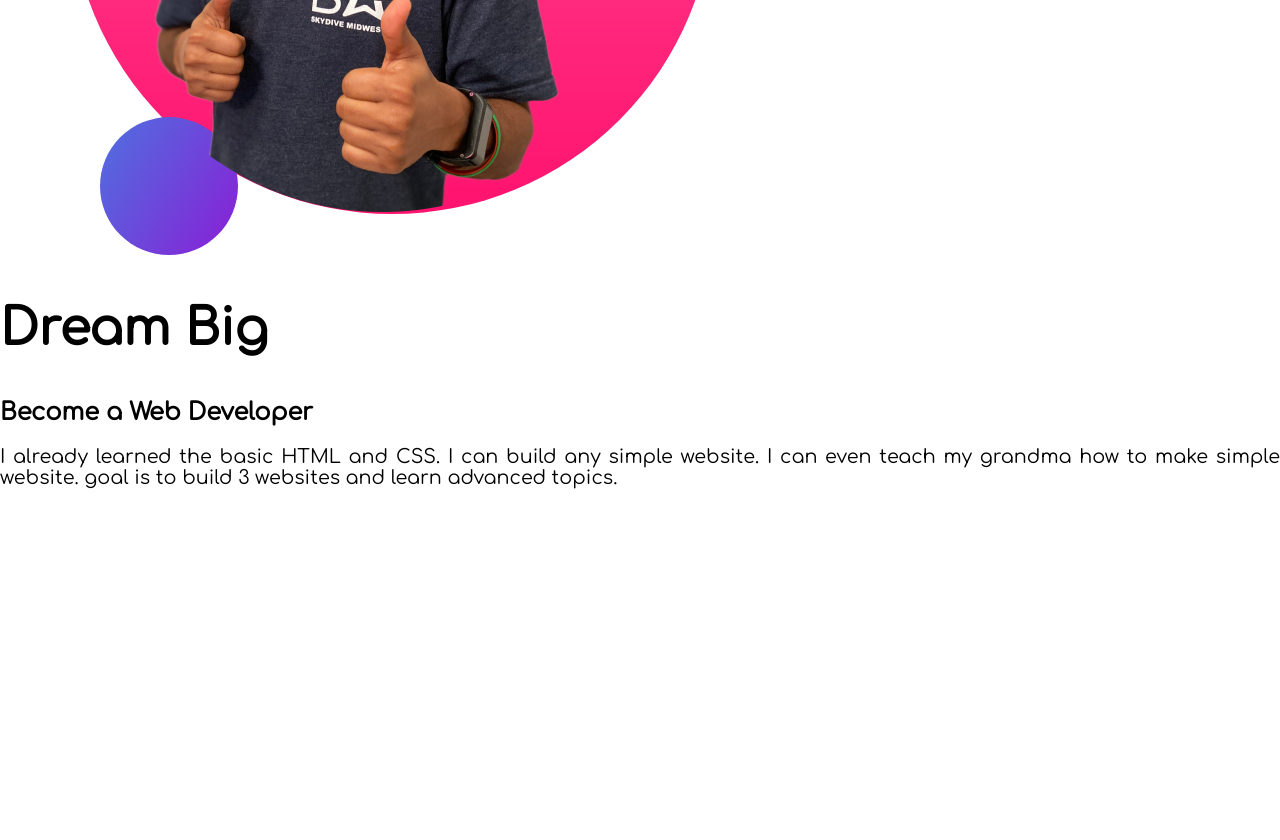
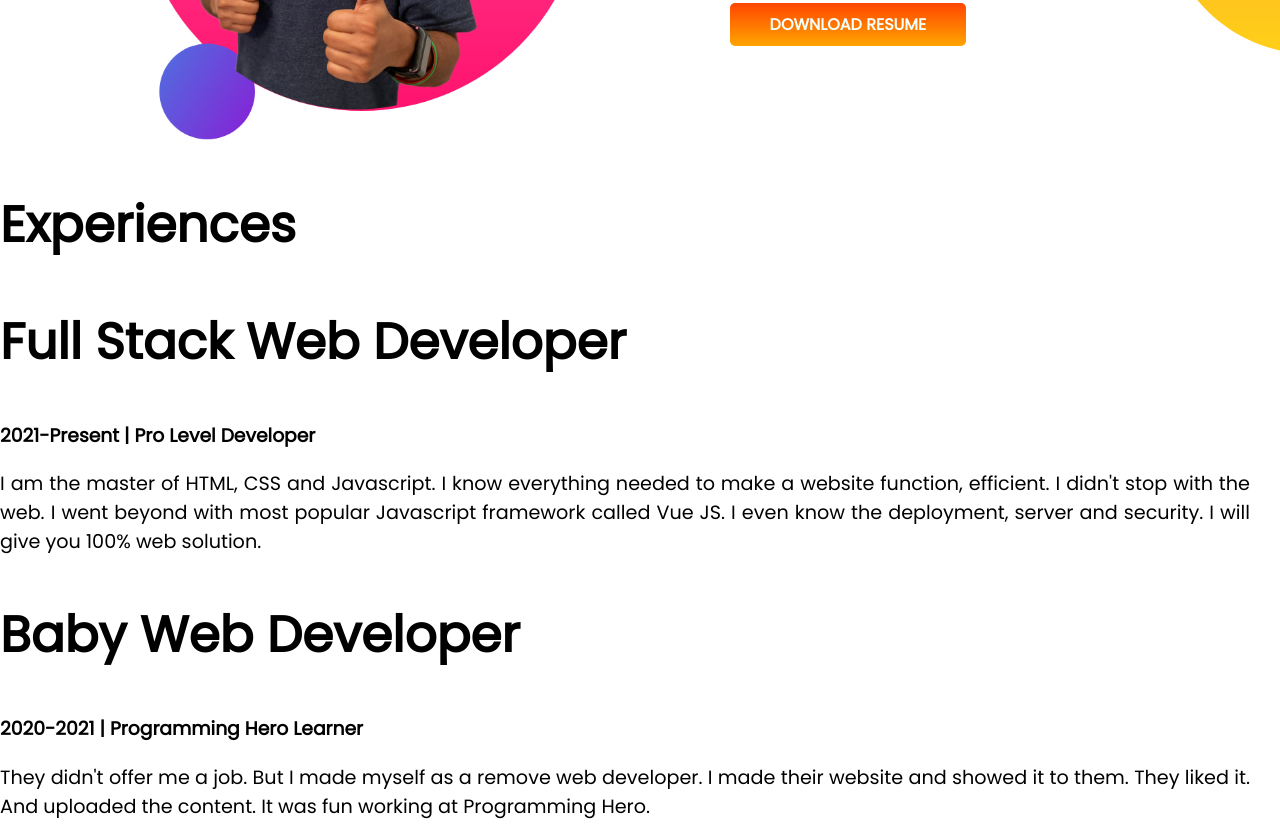
Before and after one commit to Md-FuadHasan/developer-portfolio, a plain HTML site: page index.html in a window 1280 px wide. Shown: the part 948-1788 px from the top of the page. Before the commit the page ends 1455 px from the top, so only its background shows below. Drawn offline with Linux system fonts and the light colour scheme.

Commit message:
second update

```diff
--- a/index.html
+++ b/index.html
@@ -9,7 +9,7 @@
     <link rel="stylesheet" href="style.css">
     <link rel="preconnect" href="https://fonts.googleapis.com">
     <link rel="preconnect" href="https://fonts.gstatic.com" crossorigin>
-    <link href="https://fonts.googleapis.com/css2?family=Comfortaa&display=swap" rel="stylesheet">
+    <link href="https://fonts.googleapis.com/css2?family=Poppins&display=swap" rel="stylesheet">
     <link rel="shortcut icon" href="images/portfolio favicon.png" type="image/x-icon">
 </head>
 
@@ -32,14 +32,31 @@
         </div>
     </section>
     <section class="dream-big">
-        <div>
+        <div class="half-width">
             <img src="images/jhankar2.png" alt="jhankar 2">
         </div>
-        <div>
+        <div class="half-width">
             <h1>Dream Big</h1>
             <h2>Become a Web Developer </h2>
             <p>I already learned the basic HTML and CSS. I can build any simple website. I can even teach my grandma how
                 to make simple website. goal is to build 3 websites and learn advanced topics.</p>
+            <a class="link-button" target="_blank" href="https://www.linkedin.com/in/hasanmdfuad/">DOWNLOAD RESUME </a>
+        </div>
+    </section>
+    <section>
+        <h1>Experiences</h1>
+        <div>
+            <h1>Full Stack Web Developer</h1>
+            <h3>2021-Present | Pro Level Developer</h3>
+            <p>I am the master of HTML, CSS and Javascript. I know everything needed to make a website function,
+                efficient. I didn't stop with the web. I went beyond with most popular Javascript framework called Vue
+                JS. I even know the deployment, server and security. I will give you 100% web solution.</p>
+        </div>
+        <div>
+            <h1>Baby Web Developer</h1>
+            <h3>2020-2021 | Programming Hero Learner</h3>
+            <p>They didn't offer me a job. But I made myself as a remove web developer. I made their website and showed
+                it to them. They liked it. And uploaded the content. It was fun working at Programming Hero.</p>
         </div>
     </section>
 </body>
--- a/style.css
+++ b/style.css
@@ -1,5 +1,5 @@
 body{
-    font-family: 'Comfortaa', cursive;
+    font-family: 'Poppins', sans-serif;
     margin: 0;
 }
 h1{
@@ -9,28 +9,35 @@ h1{
 p{
     text-align: justify;
     font-size: 1.2em;
+    margin-right: 30px;
 }
 .orange{
     color: orangered;
 }
 .welcome-head{
     display: flex;
+    margin-bottom: 100px;
+}
+.dream-big{
+    display: flex;
+    background-image: url(images/dream-bg.png);
+    background-repeat: no-repeat;
+    background-position: right;
 }
 
 .top-banner{
     background-image: url(images/top-banner.png);
     background-repeat: no-repeat;
-    margin-bottom: 100px;
+
 
 }
 .half-width{
     width: 50%;
-    padding-left: 5%;
+    padding-left: 7%;
 
 }
 .half-width img{
-    width: 70%;
-    padding-left: 20%;
+    width: 90%;
 
 }
 .link-button{
```
Also changed, not shown: 1 other file.
